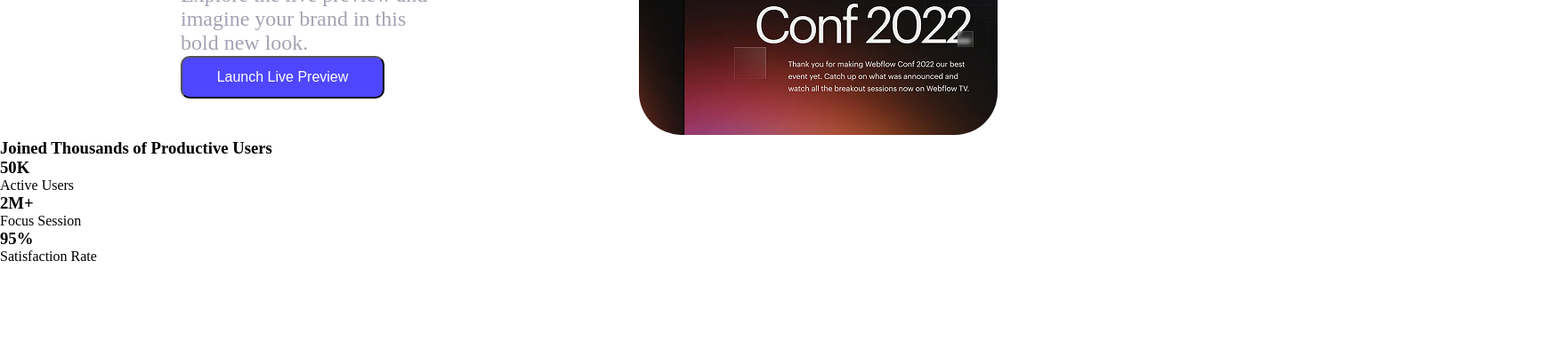
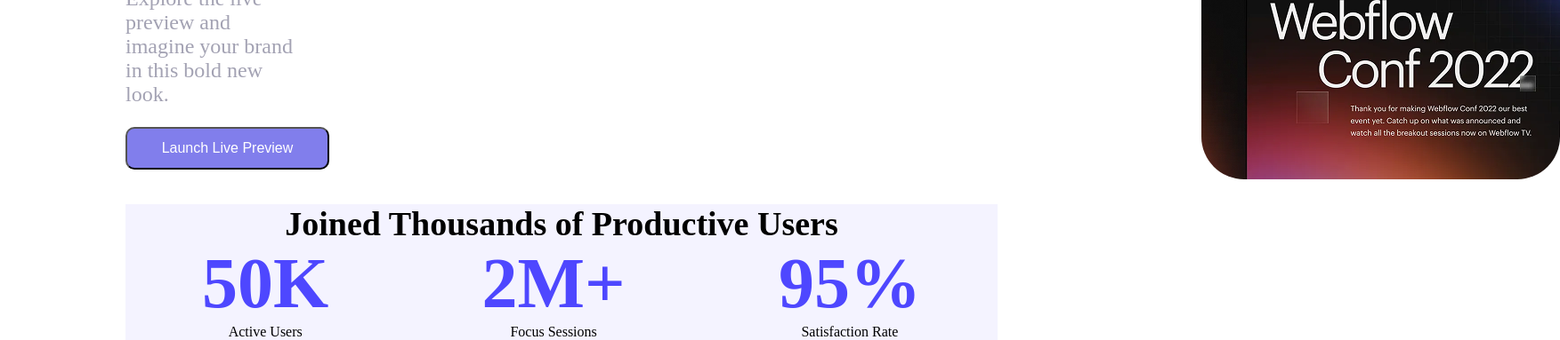
Before and after one commit to Rakib4447/My-Assignment-projects, a plain HTML site: page index.html in a window 1280 px wide. Shown: the part 796-1179 px from the top of the page at 89% size, 1753 px wide, since content can reach past the window. Before the commit the page ends 1094 px from the top, so only its background shows below. Drawn offline with Linux system fonts and the light colour scheme.

Commit message:
added a producitve file

```diff
--- a/index.html
+++ b/index.html
@@ -36,26 +36,25 @@
             </div>
 
          </section>
-         <secton class="Productive_section">
+         <section class="Productive_section">
+
+           <h4 class="productive_title">Joined Thousands of Productive Users</h4>
 
             <div class="productive_container">
+
                 <div>
-                        <h3>Joined Thousands of Productive Users</h3>
-                    </div>
-                    <div>
-                    <h3>50K</h3>
+                    <h3 class="active">50K</h3>
                     <p>Active Users</p>
                 </div>
                 <div>
-                    <h3>2M+</h3>
-                    <p>Focus Session</p>
+                    <h3 class="active">2M+</h3>
+                    <p>Focus Sessions</p>
                 </div>
                 <div>
-                    <h3>95%</h3>
+                    <h3 class="active">95%</h3>
                     <p>Satisfaction Rate</p>
                 </div>
             </div>
-
          </section>
     </main>
     <footer>
--- a/style/blog.css
+++ b/style/blog.css
@@ -36,12 +36,19 @@ nav{
     border:none;
 
 }
+main section
+main{
+    max-width: 1140px;
+    margin: 0 auto;
+}
 
 /* banner style */
 
 .banner{
     text-align: center;
     margin: 158px 117px 0 117px ;
+    padding-bottom: 50px;
+
 
 
 }
@@ -65,13 +72,16 @@ nav{
     justify-content: space-between;
     margin: 124px 159px 0 141px;
     align-items: center;
+    max-width: 1140px;
+}
+.action_img{
+    margin-left: 980px;
+}
+/* .action_content{
+max: width aut 1140px;
+margin:0 auto;
+gap: 23px;} */
 
-
-}
-.action_content{
-margin: 62px 220px 0 62px;
-mask-position: 23px;
-}
 .action_title{
     font-size: 42px;
 }
@@ -79,7 +89,7 @@ mask-position: 23px;
     color:#a3a2b3;
     font-size: 24px;
     gap: 10px;
-    padding:1px 0;
+    padding-right: 15%;
 
 }
 .action_btn{
@@ -89,11 +99,30 @@ mask-position: 23px;
     color: white;
     padding: 12px 36px ;
     border-radius:10px;
-    background-color: #4E47FF;
+    background-color: #817eec;
+    margin-top: 23px;
 
 
 }
 .action_img{
     border-radius:48px;
+}
+/* productive list stle */
+.Productive_section{
+ text-align: center;
+ background-color:#4d47ff10;
+margin:24px 159px 0 141px;
+}
+.productive_title{
+    font-size: 38px;
 
 }
+.productive_container{
+    display: flex;
+    justify-content: space-around;
+
+}
+.active{
+    font-size: 80px;
+    color: #4E47FF;
+}
```
Lines whose indentation alone changed are shown as unchanged.
